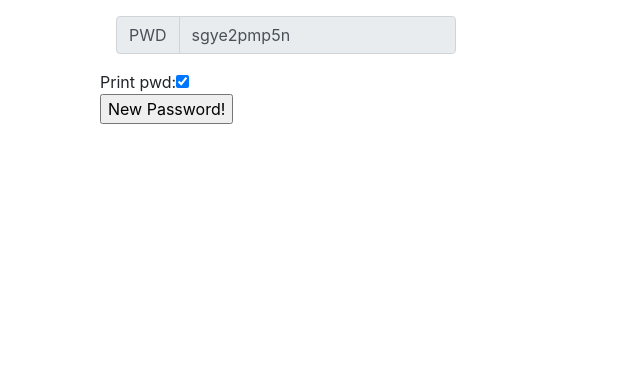
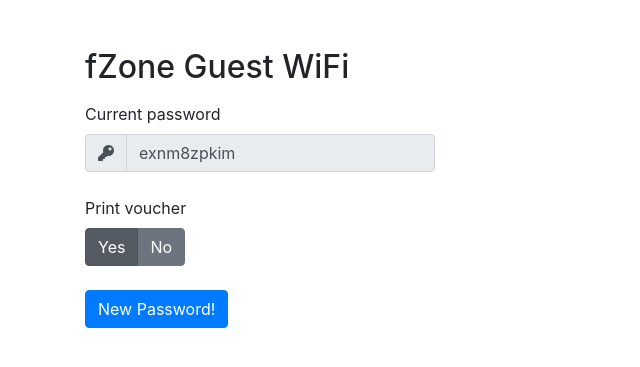
Before and after one commit to filo87/GuestWiFI, a Flask app: page / in a window 1280 px wide. Shown: the top 367 px of the page, without its empty margins (0-640 px from the left). Run offline with Flask 2, Linux system fonts and the light colour scheme; parts of the project's set-up code (start-up, migrations or seed data) failed here and were passed over; some libraries are stand-ins or nearby versions.

Commit message:
Bootstraped UI

```diff
--- a/GuestWiFi.py
+++ b/GuestWiFi.py
@@ -26,7 +26,7 @@ def main():
         p.sshChange()
         p.write()
 
-        if 'print' in request.form:
+        if request.form['print'] == "1":
             p.thermalPrint()
 
     content = {'wifiPwd': p.pwd}
--- a/manage.py
+++ b/manage.py
@@ -2,7 +2,7 @@ from flask_script import Server, Manager
 from GuestWiFi import app
 
 manager = Manager(app)
-manager.add_command("runserver", Server(host="0.0.0.0", port=5000))
+manager.add_command("runserver", Server(host="0.0.0.0", port=5000, use_debugger=True))
 
 if __name__ == "__main__":
     manager.run()
--- a/templates/main.html
+++ b/templates/main.html
@@ -7,22 +7,40 @@
 
   <!-- Bootstrap CSS -->
   <link rel="stylesheet" href="https://stackpath.bootstrapcdn.com/bootstrap/4.1.0/css/bootstrap.min.css" integrity="sha384-9gVQ4dYFwwWSjIDZnLEWnxCjeSWFphJiwGPXr1jddIhOegiu1FwO5qRGvFXOdJZ4" crossorigin="anonymous">
+  <link rel="stylesheet" href="https://use.fontawesome.com/releases/v5.0.10/css/all.css" integrity="sha384-+d0P83n9kaQMCwj8F4RJB66tzIwOKmrdb46+porD/OvrJ+37WqIM7UoBtwHO6Nlg" crossorigin="anonymous">
 
-  <title>Guest WiFi Manager</title>
-  <div class="container">
+  <title>fZone Guest WiFi</title>
+</head>
+<body>
+
+  <div class="container my-5">
+    <h2>fZone Guest WiFi</h2>
+    <div class="row my-3">
       <div class="col-lg-4">
         {% if wifiPwd %}
-      <div class="input-group m-3">
+        <label for="wifiPassword">Current password</label>
+        <div class="input-group mb-4">
           <div class="input-group-prepend">
-          <span class="input-group-text">PWD</span>
+            <span class="input-group-text"><i class="fas fa-key"></i></span>
           </div>
-        <input type="text" value="{{ wifiPwd }}" class="form-control" aria-label="Amount (to the nearest dollar)" readonly>
+          <input type="text" id="wifiPassword" value="{{ wifiPwd }}" class="form-control" aria-label="Amount (to the nearest dollar)" readonly>
         </div>
         {% endif %}
         <form class="" action="." method="post">
-        Print pwd:<input type="checkbox" name="print" value="1" checked></br>
-        <input type='submit' name="generate" value="New Password!">
+          <label for="wifiPassword">Print voucher</label>
+          <div class="form-group mb-4">
+            <div class="btn-group btn-group-toggle" data-toggle="buttons">
+              <label class="btn btn-secondary active">
+                <input type="radio" name="print" value="1" id="option1" autocomplete="off" checked> Yes
+              </label>
+              <label class="btn btn-secondary">
+                <input type="radio" name="print" value="0" id="option2" autocomplete="off"> No
+              </label>
+            </div>
+          </div>
+          <input class="btn btn-primary mb-2" type='submit' name="generate" value="New Password!">
         </form>
+      </div>
     </div>
   </div>
 
@@ -34,5 +52,3 @@
   <script src="https://stackpath.bootstrapcdn.com/bootstrap/4.1.0/js/bootstrap.min.js" integrity="sha384-uefMccjFJAIv6A+rW+L4AHf99KvxDjWSu1z9VI8SKNVmz4sk7buKt/6v9KI65qnm" crossorigin="anonymous"></script>
 </body>
 </html>
-
-<!doctype html>
```
Also changed, not shown: pwd.db. Lines whose indentation alone changed are shown as unchanged.
